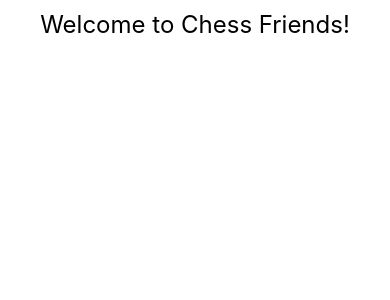
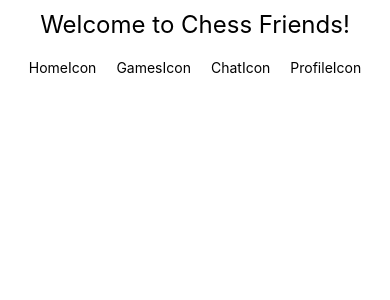
Before and after one commit to mallett002/chess-friends, a React Native app: screen / in a window 390 px wide. Shown: the top 300 px of the page. Built offline with nearby package versions, Linux system fonts and the light colour scheme.

Commit message:
starting nav-footer

```diff
--- a/App.tsx
+++ b/App.tsx
@@ -1,3 +1,4 @@
+<script src="http://localhost:8097"></script>
 import React, { FC } from 'react';
 import {
   SafeAreaView,
@@ -5,11 +6,14 @@ import {
   Text,
 } from 'react-native';
 
-const App:FC = () => (
+import NavFooter from './components/nav/nav-footer';
+
+const App = () => (
   <SafeAreaView style={styles.contentWrapper}>
     <Text style={styles.header}>
       Welcome to Chess Friends!
     </Text>
+    <NavFooter/>
   </SafeAreaView>
 );
 
--- /dev/null
+++ b/components/nav/nav-footer.tsx
@@ -0,0 +1,29 @@
+import React from 'react';
+import {
+  View,
+  Text,
+  StyleSheet
+} from 'react-native';
+
+const NavFooter = () => (
+  <View style={styles.navContainer}>
+    <View><Text style={styles.navItem}>HomeIcon</Text></View>
+    <View><Text style={styles.navItem}>GamesIcon</Text></View>
+    <View><Text style={styles.navItem}>ChatIcon</Text></View>
+    <View><Text style={styles.navItem}>ProfileIcon</Text></View>
+  </View>
+);
+
+const styles = StyleSheet.create({
+  navContainer: {
+    display: 'flex',
+    flexDirection: 'row',
+    //TODO: alignSelf? something like that to put at end
+  },
+  navItem: {
+    padding: 10,
+    paddingTop: 20
+  }
+})
+
+export default NavFooter;
```
Also changed, not shown: 1 other file (tests, documents, lock files or other folders).
